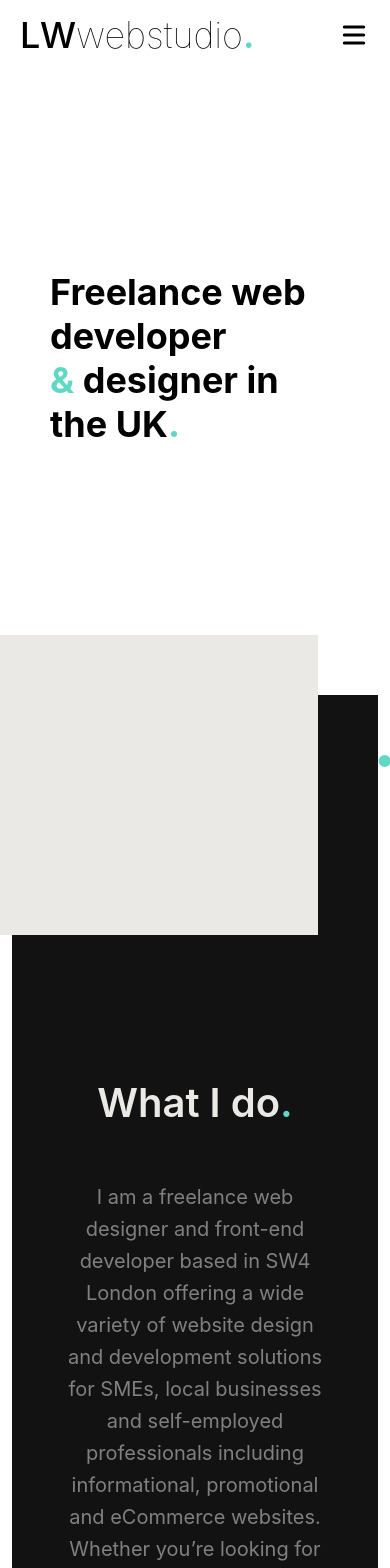
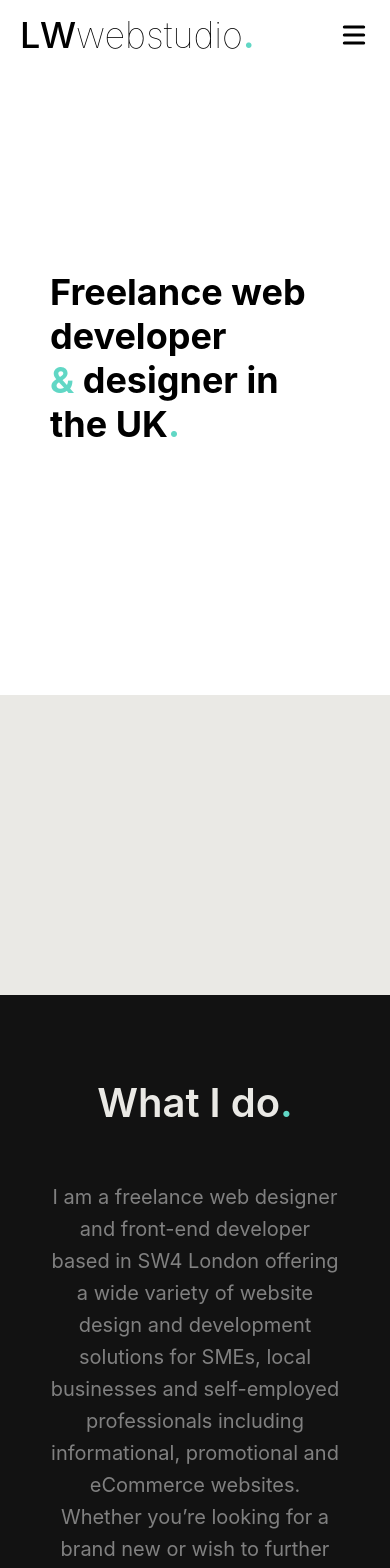
Before and after one commit to leoarthurwall/LW-Website, a React (Create React App) app: page / in a window 390 px wide. Shown: the top 1568 px of the page. Built offline with nearby package versions, Linux system fonts and the light colour scheme.

Commit message:
about - made responsive for maxw 992 and 760

```diff
--- a/src/Components/About/About.module.css
+++ b/src/Components/About/About.module.css
@@ -87,3 +87,20 @@
     width: 100%;
   }
 }
+
+@media only screen and (max-width: 760px) {
+  .container {
+    margin: 0;
+  }
+  .left {
+    left: 0px;
+    top: 0px;
+  }
+  .bottom {
+    right: 0px;
+    bottom: -60px;
+    border: none;
+    border-bottom: 12px dotted var(--accent-color);
+
+  }
+}
--- a/src/Components/Home/Home.module.css
+++ b/src/Components/Home/Home.module.css
@@ -32,13 +32,7 @@
   color: var(--accent-color);
 }
 
-@media only screen and (max-width: 980px) {
-  .text {
-    font-size: 42px;
-    margin: 0;
-    padding: 0;
-  }
-}
+
 
 @media only screen and (max-width: 992px) {
   .text {
```
